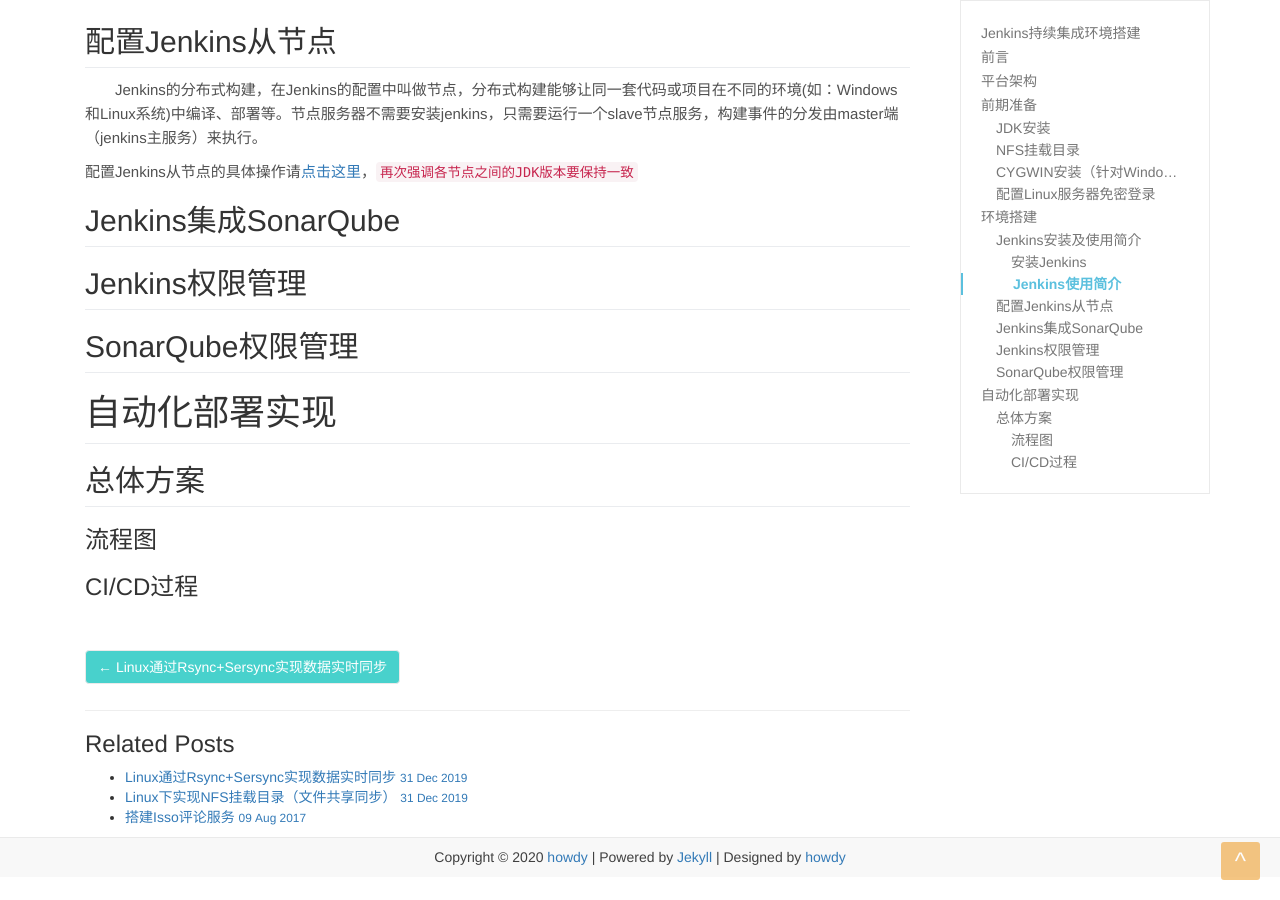
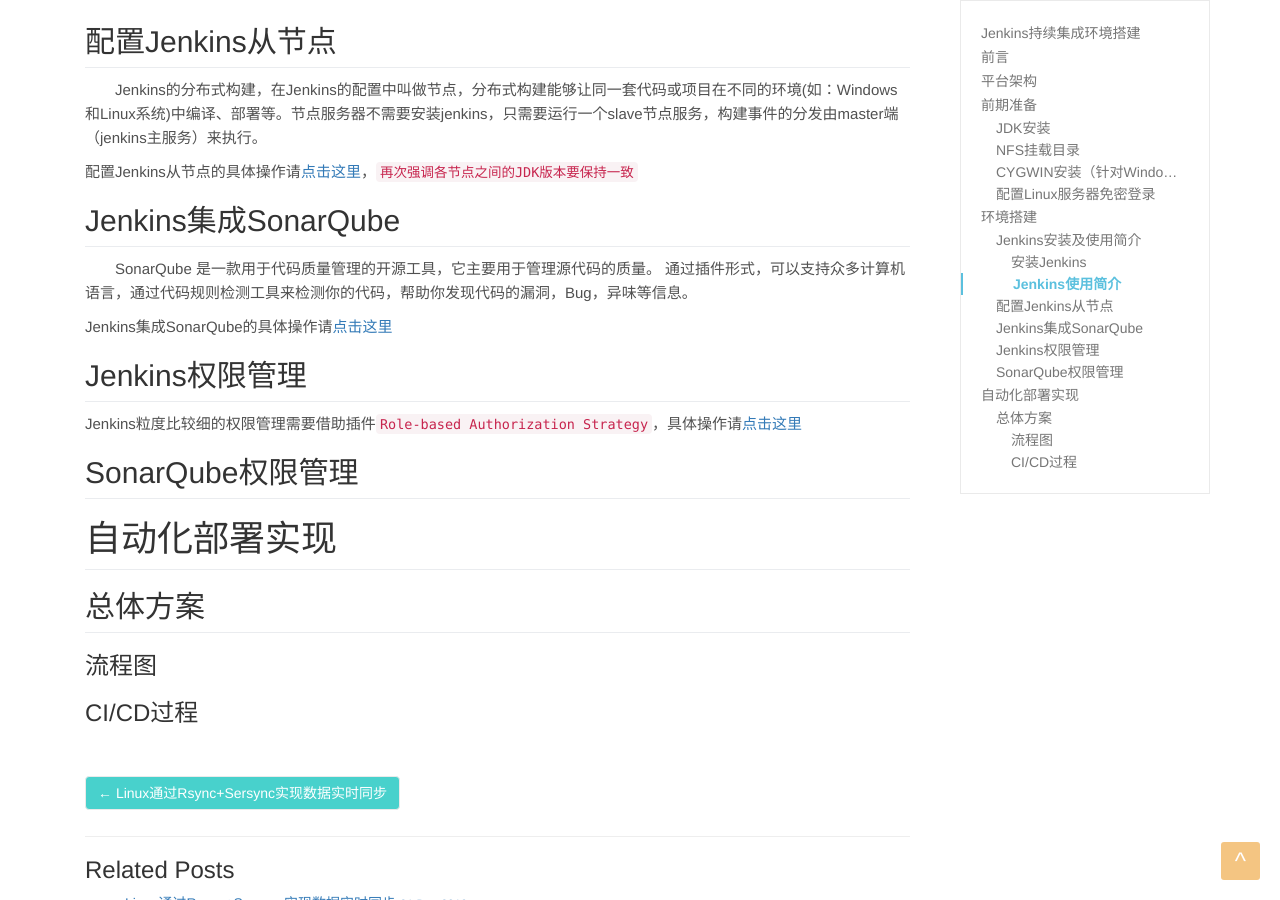
Before and after one commit to howdypl/howdypl.github.io, a Jekyll site: the page built from _posts/2020-01-02-jenkins-summary.md, in a window 1280 px wide and 900 px high, scrolled down 5180 px. Built offline with Jekyll 4.4.1, drawn with Linux system fonts in a browser that asks for light colours.

Commit message:
Jenkins持续集成环境搭建202001031444

```diff
--- a/_posts/2020-01-02-jenkins-summary.md
+++ b/_posts/2020-01-02-jenkins-summary.md
@@ -105,11 +105,15 @@ Jenkins的使用简介具体请[点击这里](https://www.cnblogs.com/along21/p/
 ## 配置Jenkins从节点
 &emsp;&emsp;Jenkins的分布式构建，在Jenkins的配置中叫做节点，分布式构建能够让同一套代码或项目在不同的环境(如：Windows和Linux系统)中编译、部署等。节点服务器不需要安装jenkins，只需要运行一个slave节点服务，构建事件的分发由master端（jenkins主服务）来执行。
 
-配置Jenkins从节点的具体操作请[点击这里](https://www.jianshu.com/p/e93229012ac0)，`再次强调各节点之间的JDK版本要保持一致`
+配置Jenkins从节点的具体操作请[点击这里](https://www.jianshu.com/p/e93229012ac0 "配置Jenkins从节点")，`再次强调各节点之间的JDK版本要保持一致`
 
 ## Jenkins集成SonarQube
+&emsp;&emsp;SonarQube 是一款用于代码质量管理的开源工具，它主要用于管理源代码的质量。 通过插件形式，可以支持众多计算机语言，通过代码规则检测工具来检测你的代码，帮助你发现代码的漏洞，Bug，异味等信息。
+
+Jenkins集成SonarQube的具体操作请[点击这里](https://blog.csdn.net/jin_hongxia/article/details/80844322 "Jenkins集成SonarQube")
 
 ## Jenkins权限管理
+Jenkins粒度比较细的权限管理需要借助插件`Role-based Authorization Strategy`，具体操作请[点击这里](https://www.cnblogs.com/sker/p/9255338.html "Jenkins权限管理")
 
 ## SonarQube权限管理
 
```
